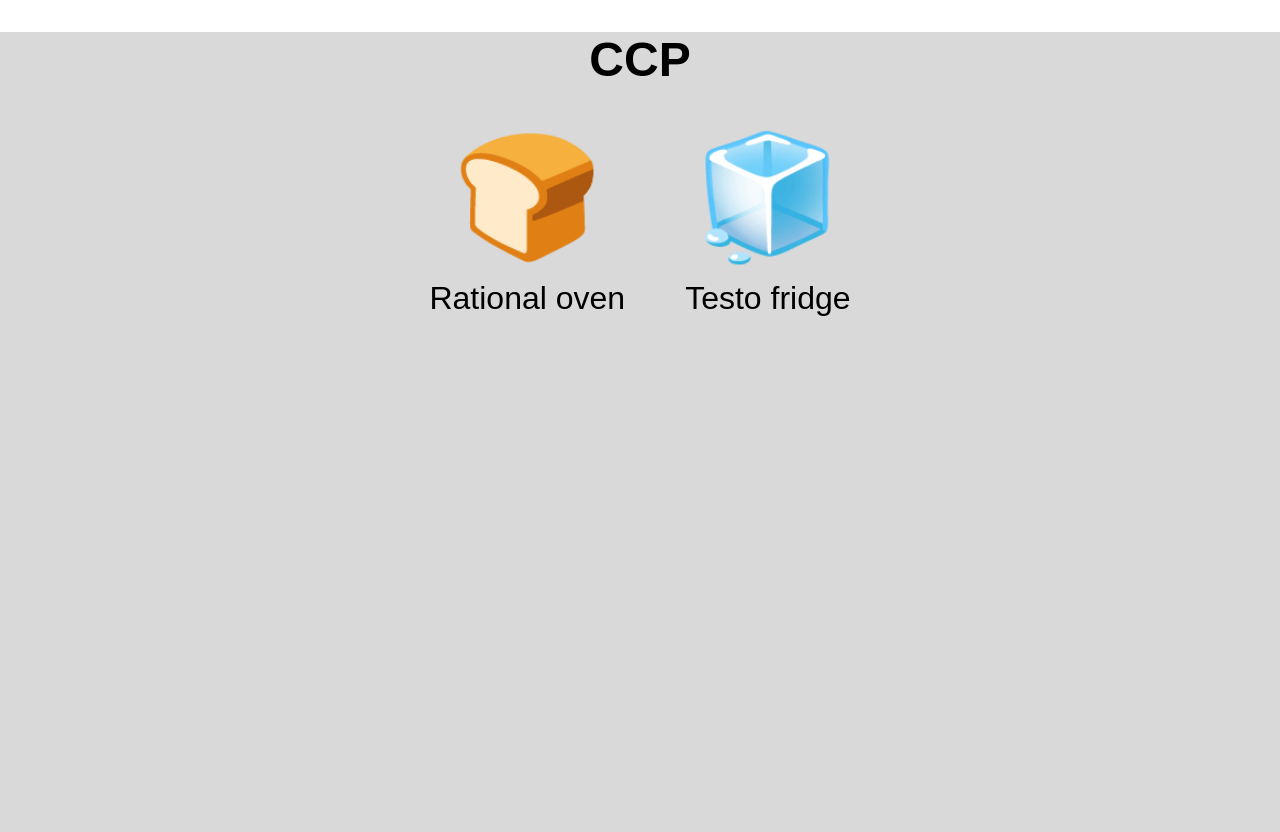
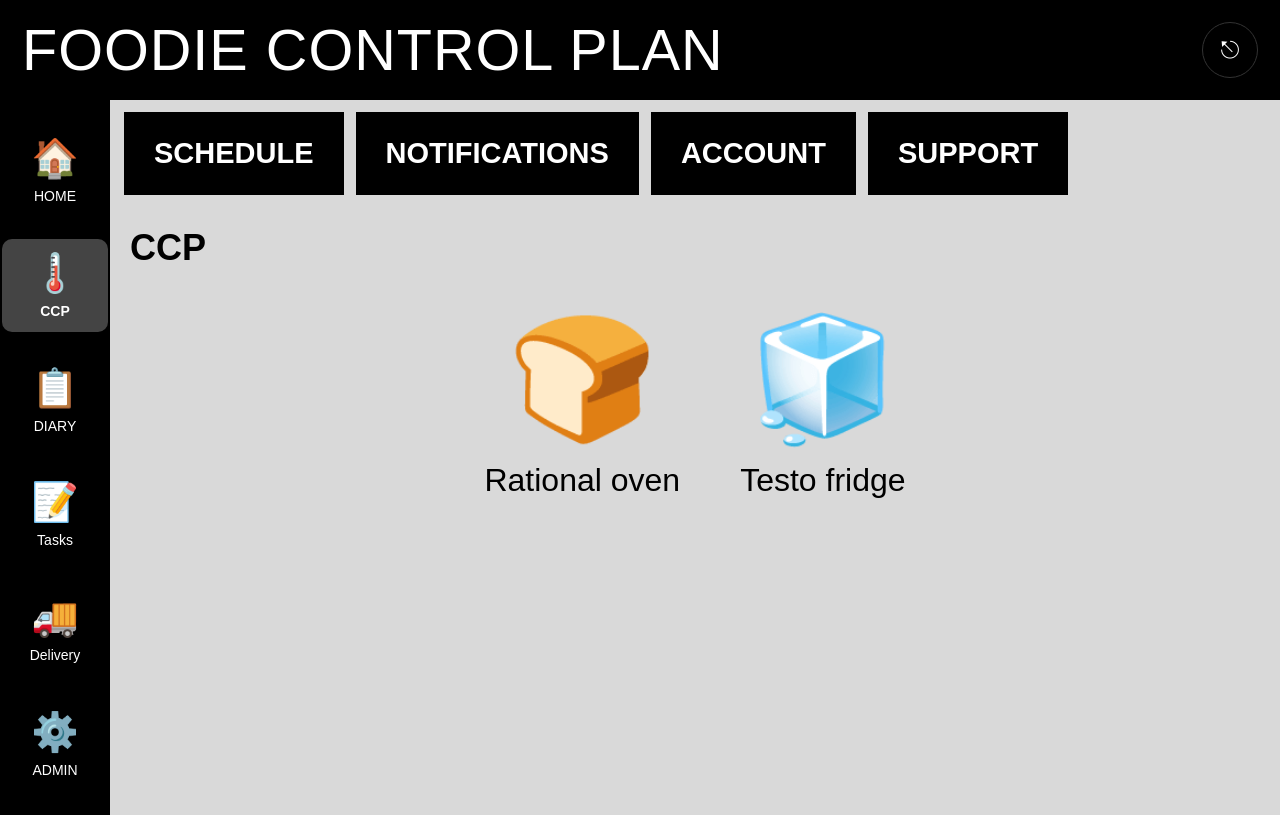
Before and after one commit to fkv4662/RND-Foodie, a React (Vite) app in the folder frontend/: page /ccp in a window 1280 px wide. Built offline with nearby package versions, Linux system fonts and the light colour scheme.

Commit message:
fix layout

```diff
--- a/frontend/src/CCP.tsx
+++ b/frontend/src/CCP.tsx
@@ -1,20 +1,39 @@
 import { useNavigate } from "react-router-dom";
+import DashboardLayout from "./DashboardLayout";
 
 export default function CCP() {
   const navigate = useNavigate();
+
   return (
-    <div style={{ background: '#d9d9d9', minHeight: '100vh', fontFamily: 'Arial, sans-serif' }}>
-      <h1 style={{ textAlign: 'center', fontSize: '48px', margin: '32px 0' }}>CCP</h1>
-      <div style={{ display: 'flex', justifyContent: 'center', gap: '60px', marginTop: '40px' }}>
-        <div style={{ textAlign: 'center', cursor: 'pointer' }} onClick={() => navigate('/rational-oven')}>
-          <div style={{ fontSize: '120px', color: '#e67e22' }}>🍞</div>
-          <div style={{ fontSize: '32px', marginTop: '12px' }}>Rational oven</div>
+    <DashboardLayout title="CCP">
+      <div
+        style={{
+          display: "flex",
+          justifyContent: "center",
+          gap: "60px",
+          marginTop: "40px",
+        }}
+      >
+        <div
+          style={{ textAlign: "center", cursor: "pointer" }}
+          onClick={() => navigate("/rational-oven")}
+        >
+          <div style={{ fontSize: "120px", color: "#e67e22" }}>🍞</div>
+          <div style={{ fontSize: "32px", marginTop: "12px" }}>
+            Rational oven
+          </div>
         </div>
-        <div style={{ textAlign: 'center', cursor: 'pointer' }} onClick={() => navigate('/testo-fridge')}>
-          <div style={{ fontSize: '120px', color: '#5bc0eb' }}>🧊</div>
-          <div style={{ fontSize: '32px', marginTop: '12px' }}>Testo fridge</div>
+
+        <div
+          style={{ textAlign: "center", cursor: "pointer" }}
+          onClick={() => navigate("/testo-fridge")}
+        >
+          <div style={{ fontSize: "120px", color: "#5bc0eb" }}>🧊</div>
+          <div style={{ fontSize: "32px", marginTop: "12px" }}>
+            Testo fridge
+          </div>
         </div>
       </div>
-    </div>
+    </DashboardLayout>
   );
 }
```
